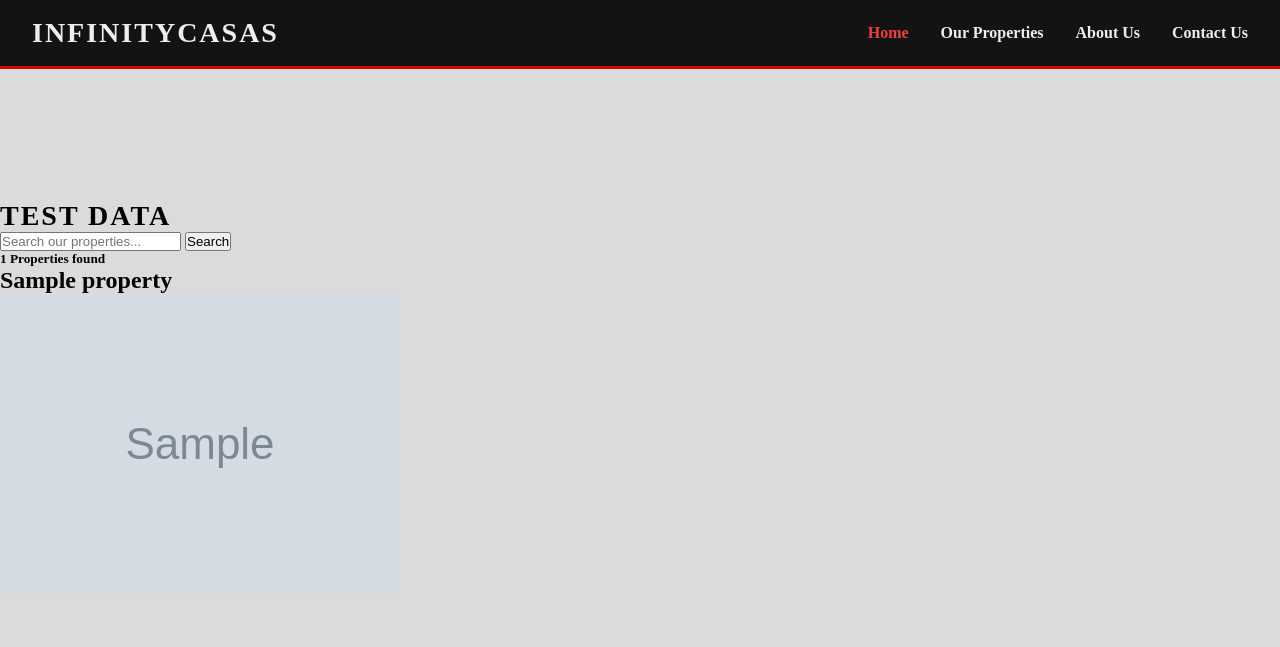
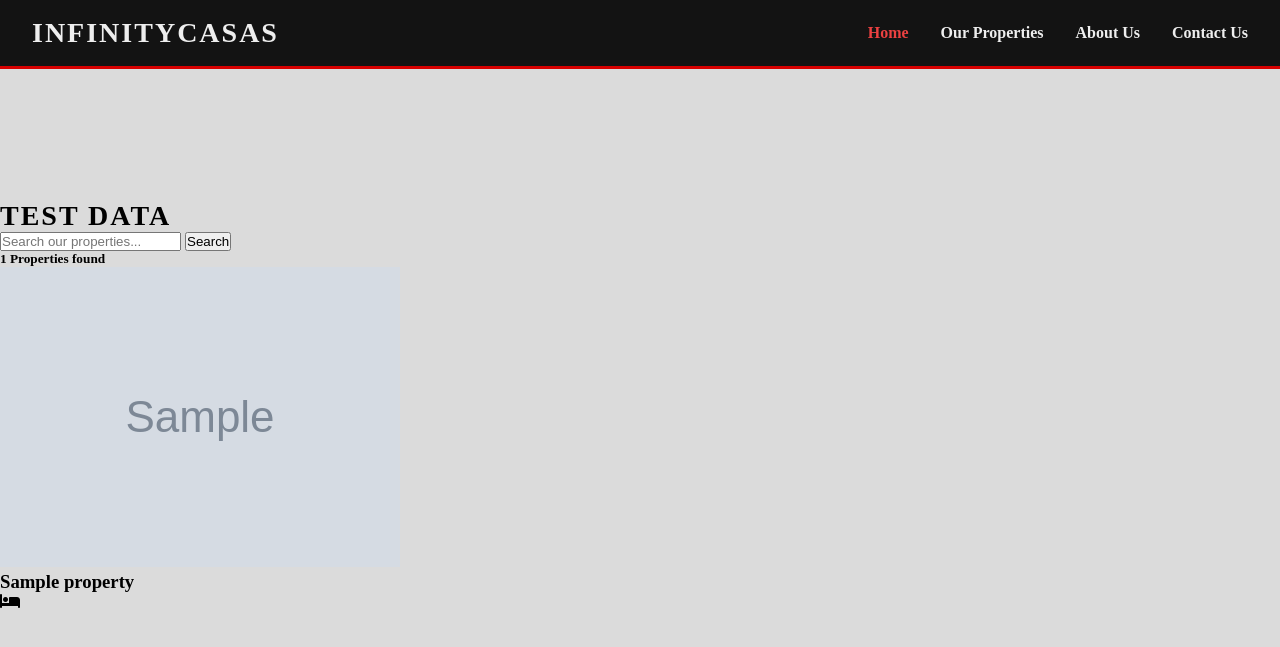
Before and after one commit to danielclements/infinity-casas, a Django app: page /all-properties/ in a window 1280 px wide. Shown: the top 647 px of the page. Run offline with Django 3.2, Linux system fonts and the light colour scheme; tables that the repository leaves empty hold one stand-in row (values such as "Sample post"); grey boxes marked "Sample" are stand-in pictures; some libraries are stand-ins or nearby versions.

Commit message:
adding property cards to property earch page

```diff
--- a/properies/templates/properies/properties.html
+++ b/properies/templates/properies/properties.html
@@ -8,8 +8,14 @@
     <div class="properties-found">
         <h5> {{ property_count }} Properties found</h5>
     </div>
-    {% for property in properties %}
-        <h2>{{ property.title }}</h2>
-        <img src="{{ property.image.url }}" alt="peoperty-head-image">
-    {% endfor %}
+    <div class="property-container">
+        {% for property in properties %}
+            <div class="property-card">
+                <img src="{{ property.image.url }}" alt="peoperty-head-image">
+                <h3 class="property-title">{{ property.title }}</h3>
+                <i class="fa-solid fa-bed"></i>
+
+            </div>
+        {% endfor %}
+    </div>
 {% endblock content %}
--- a/templates/base.html
+++ b/templates/base.html
@@ -13,8 +13,7 @@
     {% endblock %}
 
     {% block corecss %}
-        <!-- FontAwesome  -->
-        <script src="https://kit.fontawesome.com/faa53eaa3d.js" crossorigin="anonymous"></script>        <!-- Google Fonts -->
+        <!-- Google Fonts -->
         <link href="https://fonts.googleapis.com/css2?family=Anton&family=Lato&family=Permanent+Marker&display=swap" rel="stylesheet">
         <!-- Custom CSS -->
         <link rel="stylesheet" href="{% static '/css/main.css' %}">
@@ -33,6 +32,8 @@
         <script src="https://js.stripe.com/v3/"></script>
         <!-- custom JS  -->
         <script src="{% static '/js/main.js' %}"></script>
+         <!-- FontAwesome  -->
+        <script src="https://kit.fontawesome.com/faa53eaa3d.js" crossorigin="anonymous"></script>
 
         {% endblock %}
 
```
Also changed, not shown: properies/static/properies/css/properties.css (+8 -0 lines), home/templates/home/index.html (line endings or trailing spaces).
